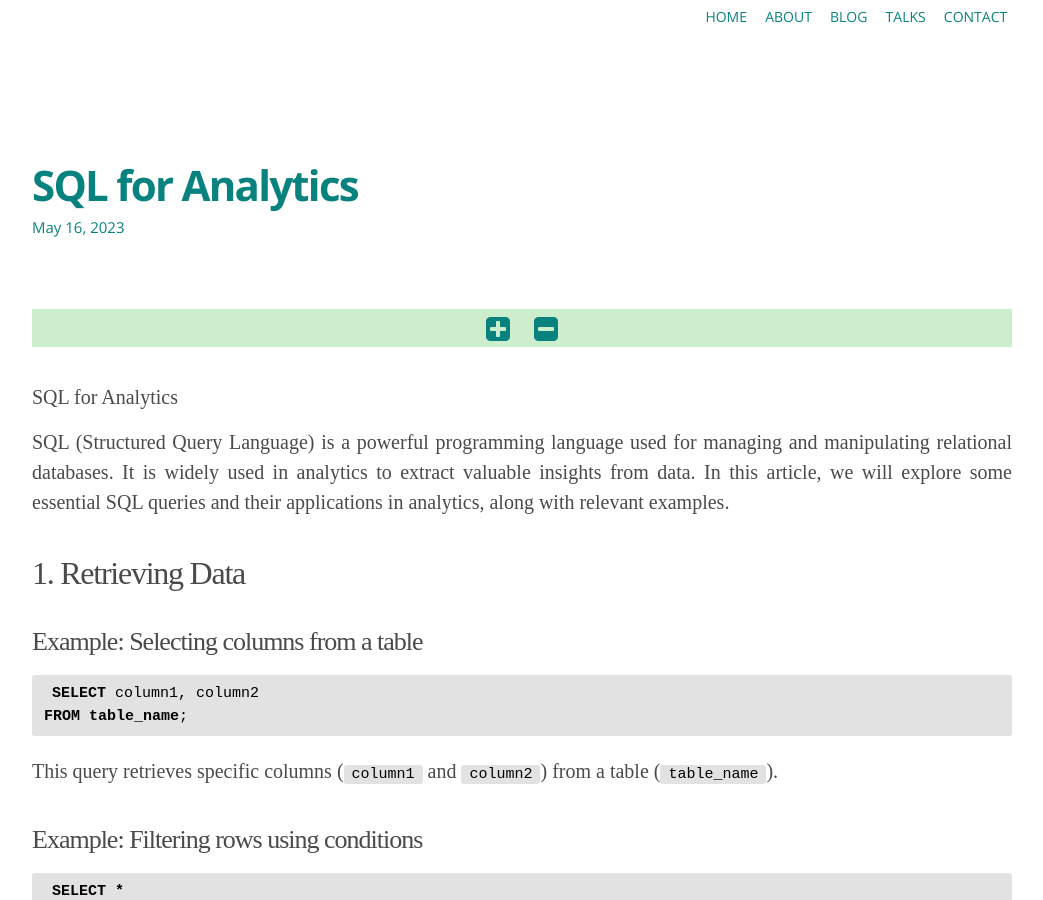
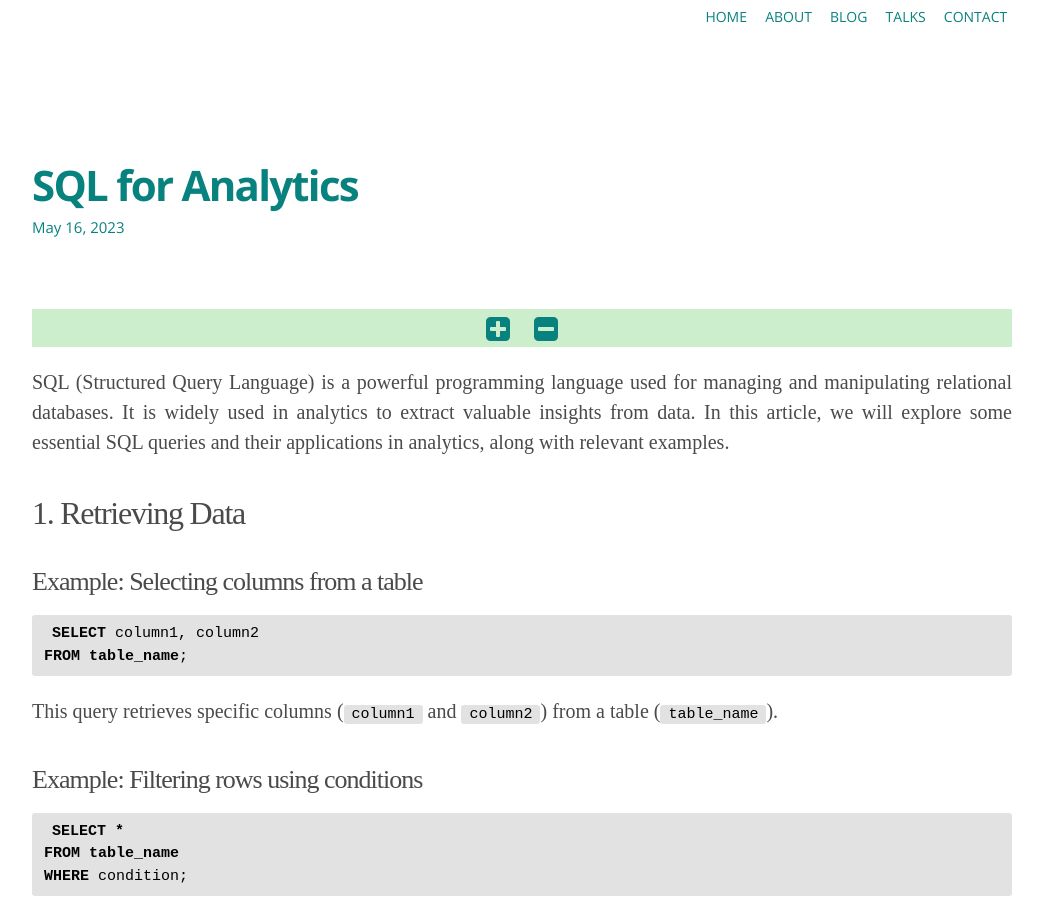
Before and after one commit to ashrafwani/ashrafwani.github.io, a Jekyll site: the page built from _posts/16-05-23-sql-for-analytics.markdown, in a window 1280 px wide and 900 px high. Shown: the whole window, without its empty margins (118-1161 px from the left). Built offline with Jekyll 4.4.1, drawn with Linux system fonts in a browser that asks for light colours; nearby versions of some CDN libraries; some web fonts are replaced; a script that is not in the unit is left out; comment, search, counter and statistics services are not loaded.

Commit message:
Update 16-05-23-sql-for-analytics.markdown

```diff
--- a/_posts/16-05-23-sql-for-analytics.markdown
+++ b/_posts/16-05-23-sql-for-analytics.markdown
@@ -5,8 +5,6 @@ date:   2023-05-16 16:10:00
 categories: code
 permalink: blog/sql-for-analytics
 ---
-
-# SQL for Analytics
 
 SQL (Structured Query Language) is a powerful programming language used for managing and manipulating relational databases. It is widely used in analytics to extract valuable insights from data. In this article, we will explore some essential SQL queries and their applications in analytics, along with relevant examples.
 
```
